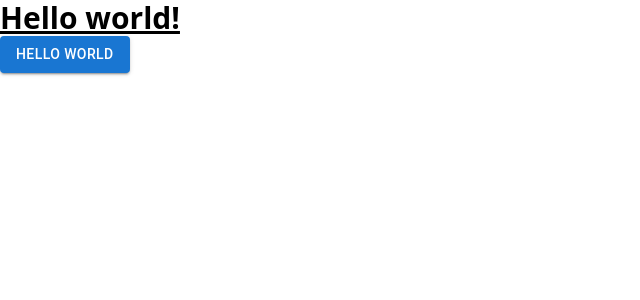
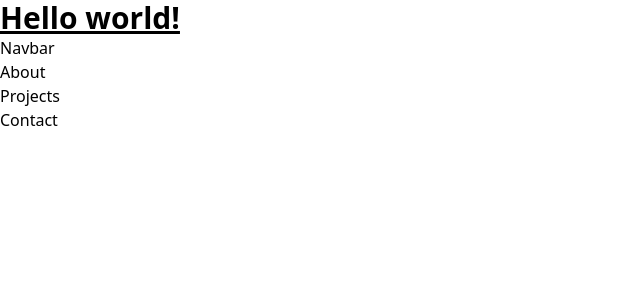
Before and after one commit to timDeHof/devtimPortfolio, a React (Create React App) app: page / in a window 1280 px wide. Shown: the top 300 px of the page, without its empty margins (0-640 px from the left). Built offline with nearby package versions, Linux system fonts and the light colour scheme.

Commit message:
imported the components into app.js

```diff
--- a/src/App.js
+++ b/src/App.js
@@ -1,10 +1,16 @@
 import React from 'react';
-import Button from '@mui/material/Button';
+import Navbar from './Components/Navbar';
+import About from './Components/About';
+import Projects from './Components/Projects';
+import Contact from './Components/Contact';
 function App() {
   return (
     <main className="App">
       <h1 className="text-3xl font-bold underline">Hello world!</h1>
-      <Button variant="contained">Hello World</Button>
+      <Navbar />
+      <About />
+      <Projects />
+      <Contact />
     </main>
   );
 }
```
